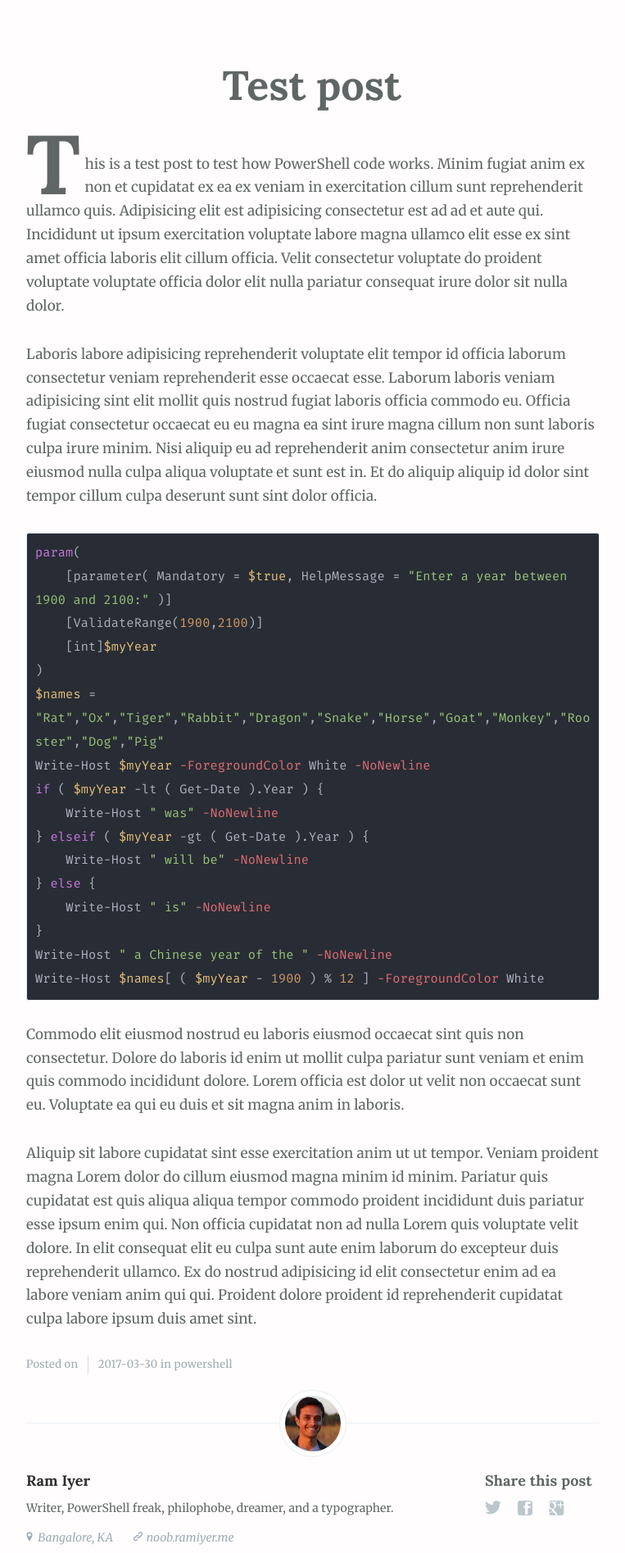
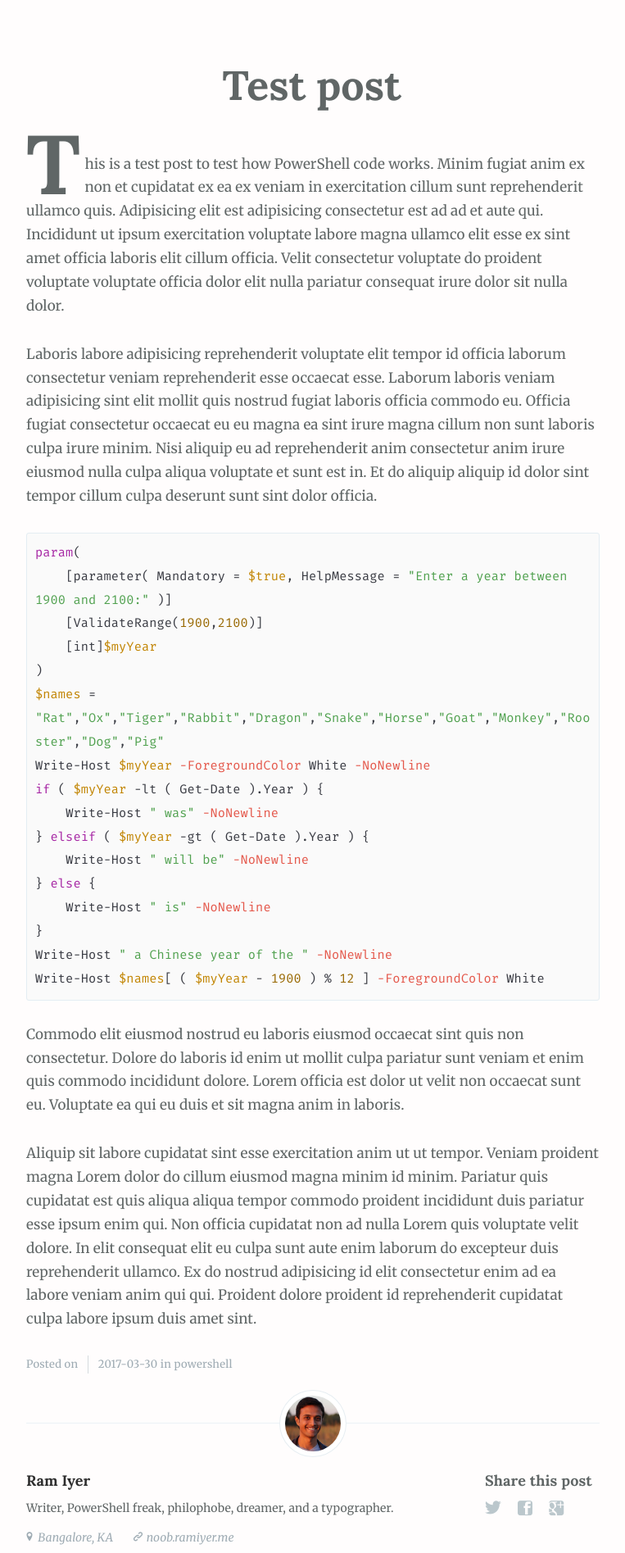
Before and after one commit to studiolampblack/puretypo, a Jekyll site: the page built from _posts/2017-03-30-test-post.md, in a window 1280 px wide. Shown: the part 587-2482 px from the top of the page at 82% size, without its empty margins (258-1021 px from the left). Built offline with Jekyll 4.4.1, drawn with Linux system fonts in a browser that asks for light colours; nearby versions of some CDN libraries.

Commit message:
Atom Light syntax highlighting theme

```diff
--- a/assets/css/syntax.css
+++ b/assets/css/syntax.css
@@ -1,69 +1,66 @@
-.highlight,pre
-.highlight{color:#abb2bf}
-.highlight pre{background:#282c34}
-.highlight .c{color:#5c6370;font-style:italic}
-.highlight .err{color:#960050;background-color:#1e0010}
-.highlight .k{color:#c678dd}
-.highlight .l{color:#98c379}
-.highlight .n{color:#abb2bf}
-.highlight .o{color:#abb2bf}
-.highlight .p{color:#abb2bf}
-.highlight .cm{color:#5c6370;font-style:italic}
-.highlight .cp{color:#5c6370;font-style:italic}
-.highlight .c1{color:#5c6370;font-style:italic}
-.highlight .cs{color:#5c6370;font-style:italic}
+.highlight,pre .highlight{color:#383a42}
+.highlight pre{background:#fafafa}
+.highlight .hll{background:#fafafa}
+.highlight .c{color:#a0a1a7;font-style:italic}
+.highlight .err{color:#fff;background-color:#e05252}
+.highlight .k{color:#a626a4}
+.highlight .l{color:#50a14f}
+.highlight .n{color:#383a42}
+.highlight .o{color:#383a42}
+.highlight .p{color:#383a42}
+.highlight .cm{color:#a0a1a7;font-style:italic}
+.highlight .cp{color:#a0a1a7;font-style:italic}
+.highlight .c1{color:#a0a1a7;font-style:italic}
+.highlight .cs{color:#a0a1a7;font-style:italic}
 .highlight .ge{font-style:italic}
 .highlight .gs{font-weight:700}
-.highlight .kc{color:#c678dd}
-.highlight .kd{color:#c678dd}
-.highlight .kn{color:#c678dd}
-.highlight .kp{color:#c678dd}
-.highlight .kr{color:#c678dd}
-.highlight .kt{color:#c678dd}
-.highlight .ld{color:#98c379}
-.highlight .m{color:#d19a66}
-.highlight .s{color:#98c379}
-.highlight .na{color:#d19a66}
-.highlight .nb{color:#e5c07b}
-.highlight .nc{color:#e5c07b}
-.highlight .no{color:#e5c07b}
-.highlight .nd{color:#e5c07b}
-.highlight .ni{color:#e5c07b}
-.highlight .ne{color:#e5c07b}
-.highlight .nf{color:#abb2bf}
-.highlight .nl{color:#e5c07b}
-.highlight .nn{color:#abb2bf}
-.highlight .nx{color:#abb2bf}
-.highlight .py{color:#e5c07b}
-.highlight .nt{color:#e06c75}
-.highlight .nv{color:#e5c07b}
+.highlight .kc{color:#a626a4}
+.highlight .kd{color:#a626a4}
+.highlight .kn{color:#a626a4}
+.highlight .kp{color:#a626a4}
+.highlight .kr{color:#a626a4}
+.highlight .kt{color:#a626a4}
+.highlight .ld{color:#50a14f}
+.highlight .m{color:#986801}
+.highlight .s{color:#50a14f}
+.highlight .na{color:#986801}
+.highlight .nb{color:#c18401}
+.highlight .nc{color:#c18401}
+.highlight .no{color:#c18401}
+.highlight .nd{color:#c18401}
+.highlight .ni{color:#c18401}
+.highlight .ne{color:#c18401}
+.highlight .nf{color:#383a42}
+.highlight .nl{color:#c18401}
+.highlight .nn{color:#383a42}
+.highlight .nx{color:#383a42}
+.highlight .py{color:#c18401}
+.highlight .nt{color:#e45649}
+.highlight .nv{color:#c18401}
 .highlight .ow{font-weight:700}
 .highlight .w{color:#f8f8f2}
-.highlight .mf{color:#d19a66}
-.highlight .mh{color:#d19a66}
-.highlight .mi{color:#d19a66}
-.highlight .mo{color:#d19a66}
-.highlight .sb{color:#98c379}
-.highlight .sc{color:#98c379}
-.highlight .sd{color:#98c379}
-.highlight .s2{color:#98c379}
-.highlight .se{color:#98c379}
-.highlight .sh{color:#98c379}
-.highlight .si{color:#98c379}
-.highlight .sx{color:#98c379}
-.highlight .sr{color:#56b6c2}
-.highlight .s1{color:#98c379}
-.highlight .ss{color:#56b6c2}
-.highlight .bp{color:#e5c07b}
-.highlight .vc{color:#e5c07b}
-.highlight .vg{color:#e5c07b}
-.highlight .vi{color:#e06c75}
-.highlight .il{color:#d19a66}
+.highlight .mf{color:#986801}
+.highlight .mh{color:#986801}
+.highlight .mi{color:#986801}
+.highlight .mo{color:#986801}
+.highlight .sb{color:#50a14f}
+.highlight .sc{color:#50a14f}
+.highlight .sd{color:#50a14f}
+.highlight .s2{color:#50a14f}
+.highlight .se{color:#50a14f}
+.highlight .sh{color:#50a14f}
+.highlight .si{color:#50a14f}
+.highlight .sx{color:#50a14f}
+.highlight .sr{color:#0184bc}
+.highlight .s1{color:#50a14f}
+.highlight .ss{color:#0184bc}
+.highlight .bp{color:#c18401}
+.highlight .vc{color:#c18401}
+.highlight .vg{color:#c18401}
+.highlight .vi{color:#e45649}
+.highlight .il{color:#986801}
 .highlight .gu{color:#75715e}
-.highlight .gd{color:#f92672}
-.highlight .gi{color:#a6e22e}
-
-/* Make line numbers unselectable: excludes line numbers from copy-paste user ops */
-.highlight .lineno {-webkit-user-select: none;-moz-user-select: none; -o-user-select: none;}
-.lineno::-moz-selection {background-color: transparent;} /* Mozilla specific */
-.lineno::selection {background-color: transparent;} /* Other major browsers */
+.highlight .gd{color:#e05252}
+.highlight .gi{color:#43d08a}
+.highlight .language-json .w+.s2{color:#e45649}
+.highlight .language-json .kc{color:#0184bc}
```
